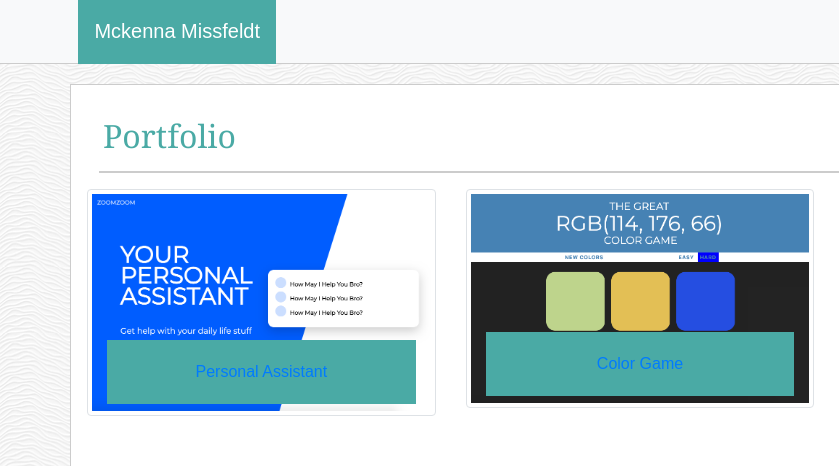
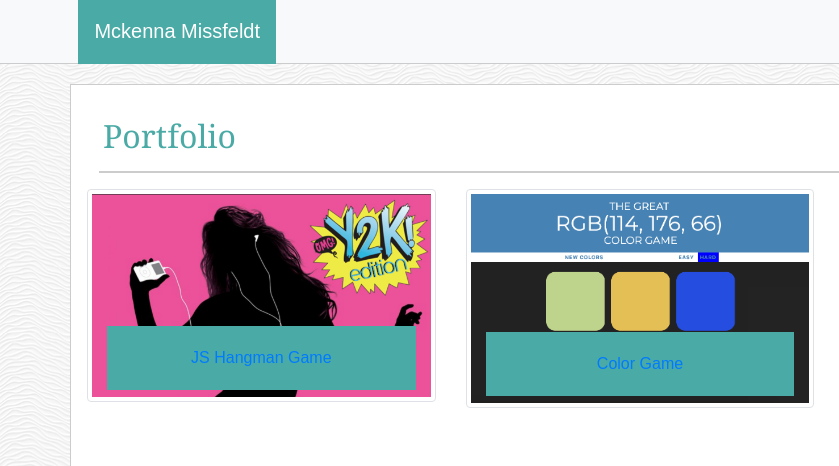
Before and after one commit to missfeldtm/bootstrap-portfolio, a plain HTML site: page portfolio.html in a window 1280 px wide. Shown: the top 466 px of the page, 0-839 px from the left. Drawn offline with nearby package versions, Linux system fonts and the light colour scheme.

Commit message:
added js project hw3

```diff
--- a/portfolio.html
+++ b/portfolio.html
@@ -2,7 +2,7 @@
 <html lang="en">
 
 <head>
-  <title>About Me</title>
+  <title>Portfolio</title>
   <!-- Required meta tags -->
   <meta charset="utf-8" />
   <meta name="viewport" content="width=device-width, initial-scale=1, shrink-to-fit=no" />
@@ -46,10 +46,10 @@
     <div class="row">
       <div class="col-lg-4">
 
-        <a href="#">
-          <img src="assets/images/assistant.png" class="img-thumbnail" alt="...">
+        <a href="https://missfeldtm.github.io/word-guess-game/">
+          <img src="assets/images/hangman.png" class="img-thumbnail" alt="...">
           <div class="card-body">
-            <p class="card-text">Personal Assistant</p>
+            <p class="card-text">JS Hangman Game</p>
           </div>
 
         </a>
```
Also changed, not shown: assets/images/hangman.png (added).
